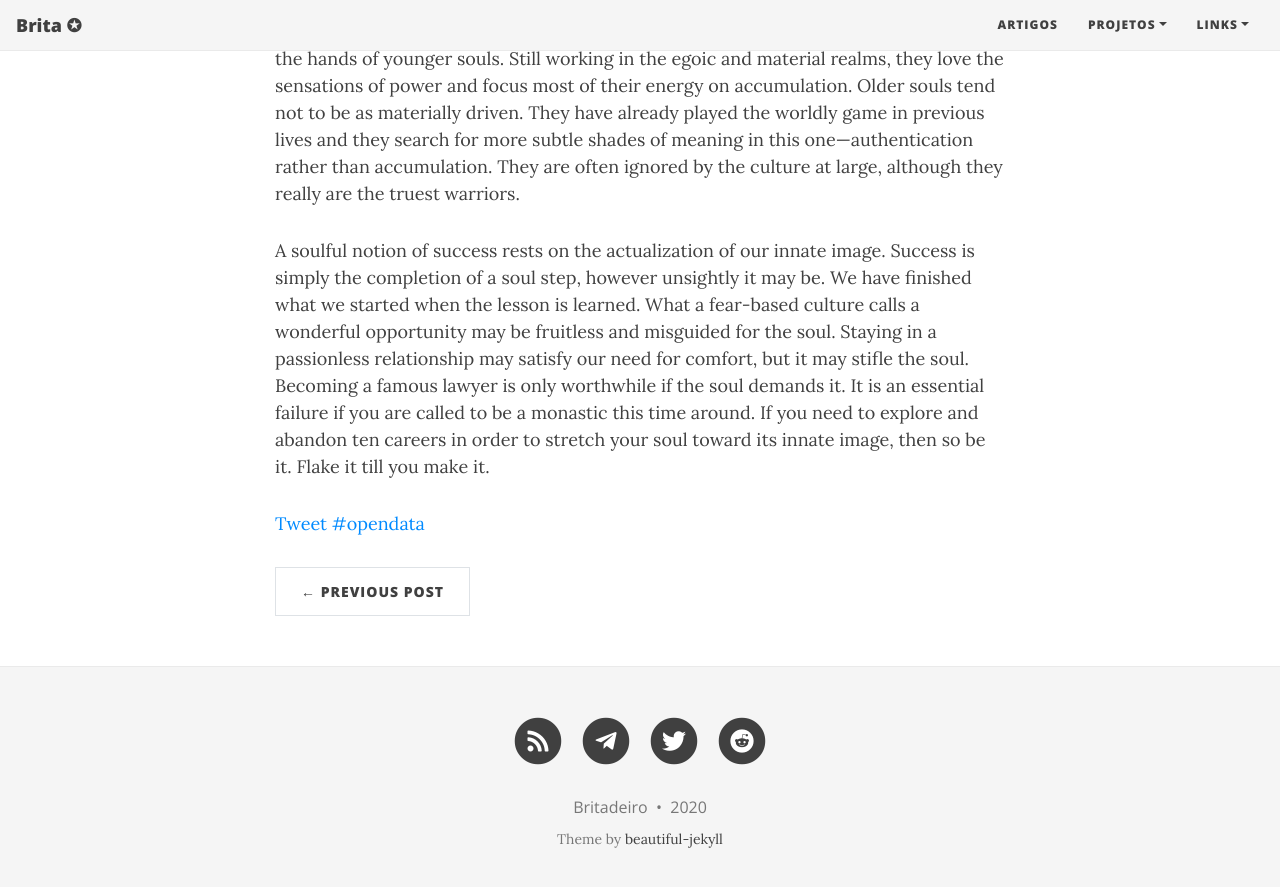
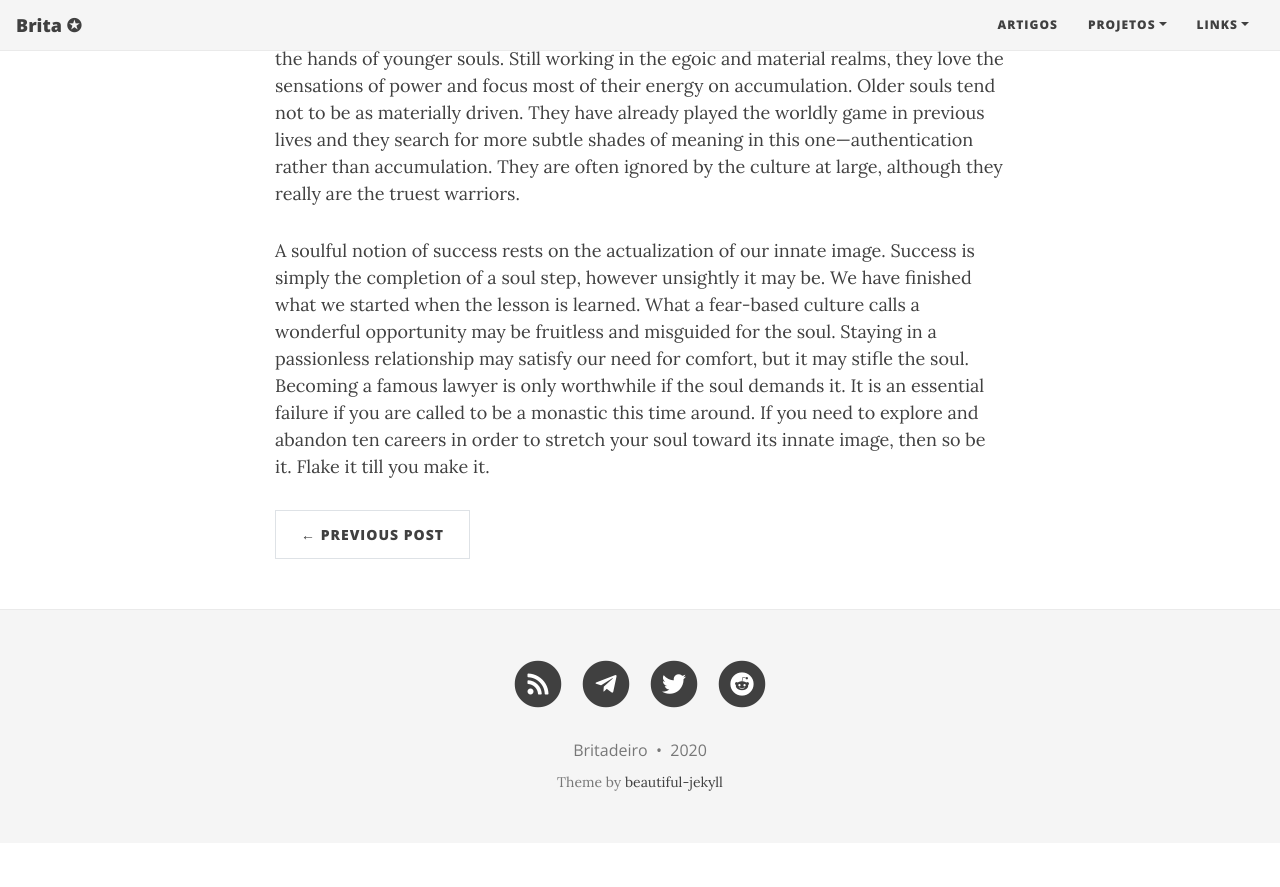
Before and after one commit to britadeiro/britadeiro.github.io, a Jekyll site: the page built from _posts/2020-03-04-flake-it-till-you-make-it.md, in a window 1280 px wide and 900 px high, scrolled down 769 px. Shown: the top 887 px of the window. Built offline with Jekyll 4.4.1, drawn with Linux system fonts in a browser that asks for light colours; nearby versions of some CDN libraries; comment, search, counter and statistics services are not loaded; after the commit the page ends 1612 px from its top, so only the background shows below that.

Commit message:
Update 2020-03-04-flake-it-till-you-make-it.md

```diff
--- a/_posts/2020-03-04-flake-it-till-you-make-it.md
+++ b/_posts/2020-03-04-flake-it-till-you-make-it.md
@@ -11,5 +11,3 @@
 At the heart of the struggle are two very different ideas of success—survival-driven and soul-driven. For survivalists, success is security, pragmatism, power over others. Success is the absence of material suffering, the nourishing of the soul be damned. It is an odd and ironic thing that most of the material power in our world often resides in the hands of younger souls. Still working in the egoic and material realms, they love the sensations of power and focus most of their energy on accumulation. Older souls tend not to be as materially driven. They have already played the worldly game in previous lives and they search for more subtle shades of meaning in this one—authentication rather than accumulation. They are often ignored by the culture at large, although they really are the truest warriors.
 
 A soulful notion of success rests on the actualization of our innate image. Success is simply the completion of a soul step, however unsightly it may be. We have finished what we started when the lesson is learned. What a fear-based culture calls a wonderful opportunity may be fruitless and misguided for the soul. Staying in a passionless relationship may satisfy our need for comfort, but it may stifle the soul. Becoming a famous lawyer is only worthwhile if the soul demands it. It is an essential failure if you are called to be a monastic this time around. If you need to explore and abandon ten careers in order to stretch your soul toward its innate image, then so be it. Flake it till you make it.
-
-<a href="https://twitter.com/intent/tweet?button_hashtag=opendata&ref_src=twsrc%5Etfw" class="twitter-hashtag-button" data-show-count="false">Tweet #opendata</a><script async src="https://platform.twitter.com/widgets.js" charset="utf-8"></script>
```
